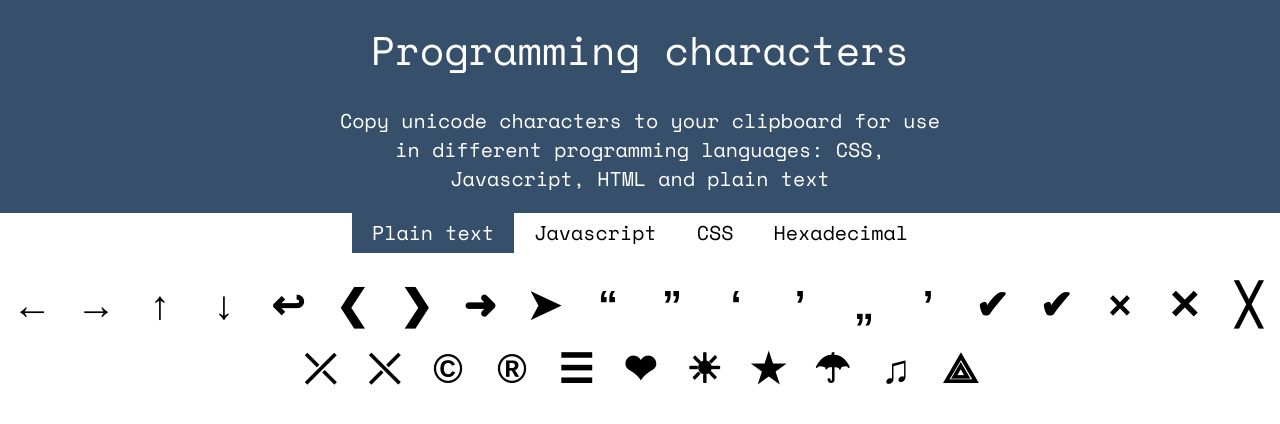
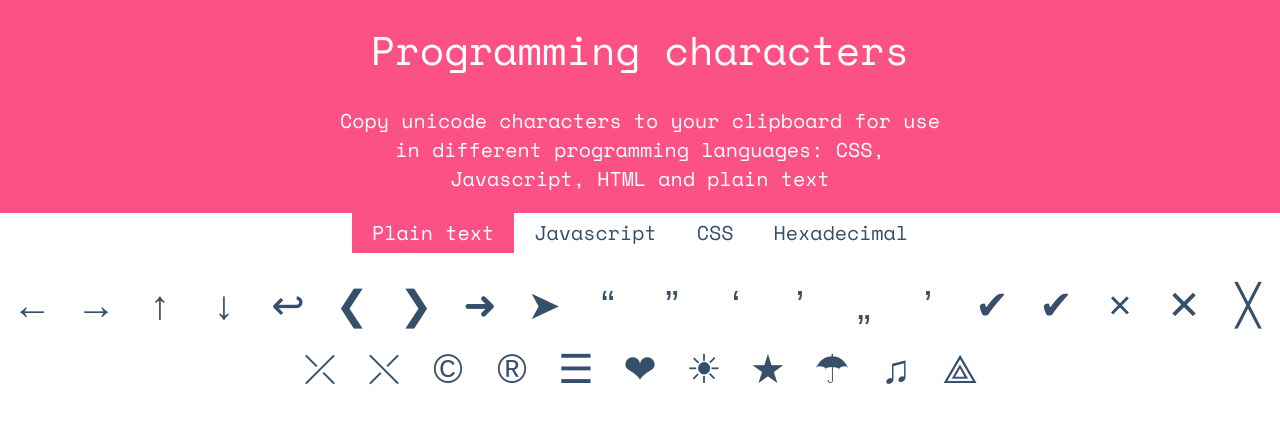
Before and after one commit to mrmartineau/programmers-clipboard, a React (Create React App) app: page / in a window 1280 px wide. Shown: the top 424 px of the page. Built offline with nearby package versions, Linux system fonts and the light colour scheme.

Commit message:
lets use pink!

```diff
--- a/src/App.css
+++ b/src/App.css
@@ -3,7 +3,7 @@
 }
 
 .App-header {
-  background-color: #364f6b;
+  background-color: #fc5185;
   padding: 20px;
   color: white;
 }
--- a/src/Char.css
+++ b/src/Char.css
@@ -1,6 +1,6 @@
 .Char {
 	font-size: 40px;
-	font-weight: bold;
+	/*font-weight: bold;*/
 	display: inline-block;
 	padding: 10px;
 	vertical-align: middle;
@@ -8,10 +8,12 @@
 	width: 44px;
 	height: 44px;
     line-height: 44px;
+    color: #364f6b;
 }
 
 .Char:hover {
-	background-color: #f1f1f1;
+	/*background-color: #f1f1f1;*/
+    color: #fc5185;
 	cursor: pointer;
 }
 .Char:active {
--- a/src/Notification.css
+++ b/src/Notification.css
@@ -2,7 +2,7 @@
 	visibility: hidden;
 	opacity: 0;
 	transition: all 200ms ease-in-out;
-	background-color: #364f6b;
+	background-color: #fc5185;
 	border-radius: 50px;
 	padding: .5em 1.5em;
 	display: inline-block;
--- a/src/OutputChooser.css
+++ b/src/OutputChooser.css
@@ -11,11 +11,12 @@
     line-height: 1;
     cursor: pointer;
     transition: all 200ms ease-in-out;
+	color: #364f6b;
 }
 
 .OutputChooser-label:hover,
 .OutputChooser-label.is-active {
-	background-color: #364f6b;
+	background-color: #fc5185;
 	color: #fff;
 }
 
```
